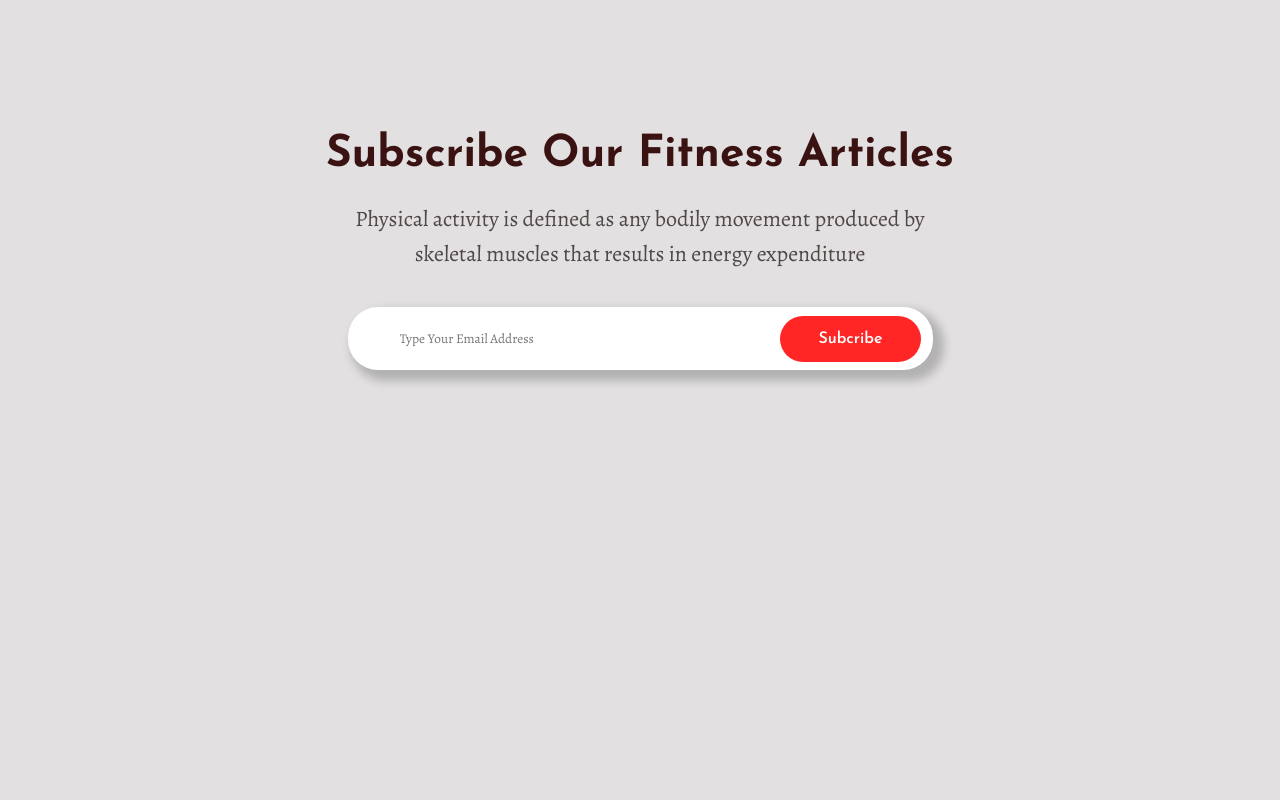
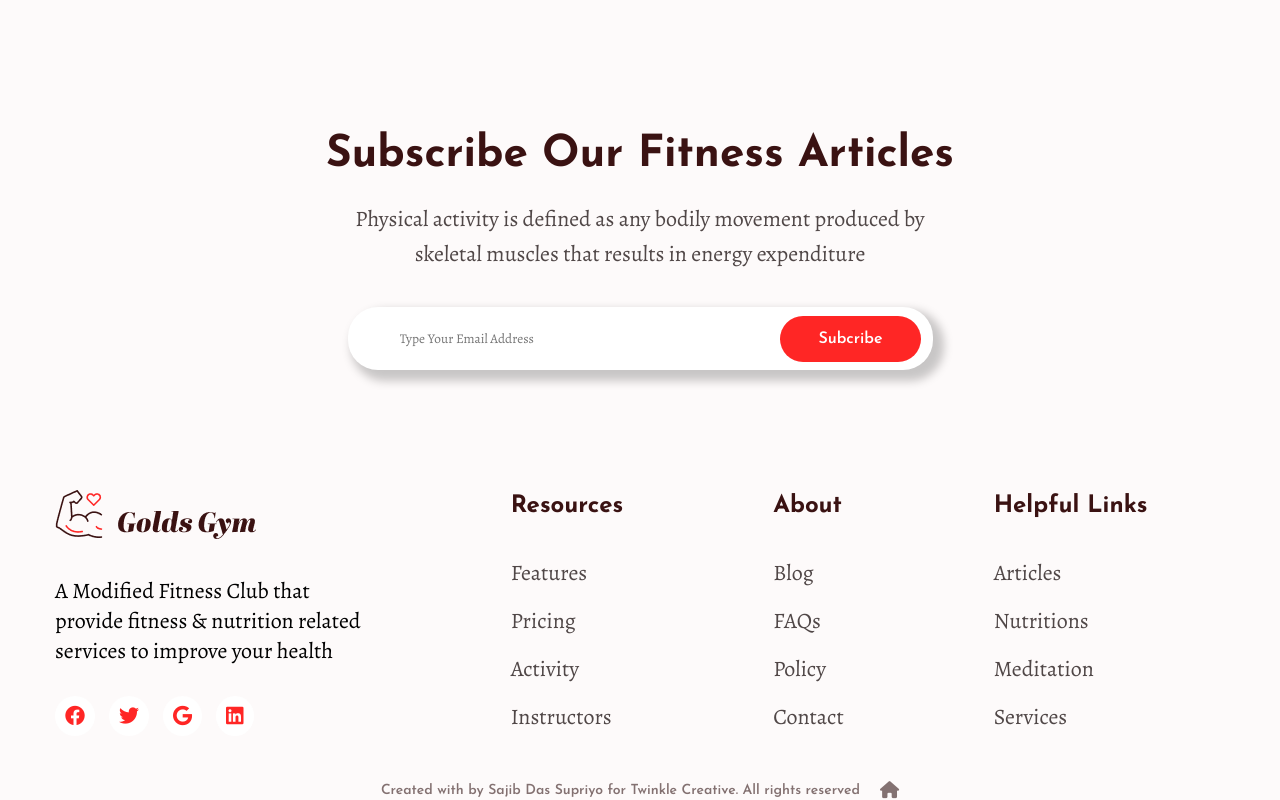
Before and after one commit to sweetkurut/fitness, a plain HTML site: page index.html in a window 1280 px wide. Shown: the part 4995-5795 px from the top of the page. Before the commit the page ends 5385 px from the top, so only its background shows below. Drawn offline with Linux system fonts and the light colour scheme.

Commit message:
finish project

```diff
--- a/assets/sass/include/_footer.sass
+++ b/assets/sass/include/_footer.sass
@@ -0,0 +1,97 @@
+.footer
+  padding-top: 100px
+
+.footer__content
+  display: flex
+  align-items: center
+  gap: 150px
+
+.footer-info
+  display: flex
+  flex-direction: column
+  gap: 30px
+
+.footer__desc
+  .footer__text
+    font-family: $font-main
+    font-size: 22px
+    margin-bottom: 30px
+  .footer-icon
+    display: flex
+    align-items: center
+    gap: 14px
+    .fa-brands
+      padding: 10px 10px
+      background: $white
+      border-radius: 50%
+      color: $red
+      transition: .6s all
+      font-size: 20px
+      &:hover
+        background: $red
+        color: $white
+
+
+
+.footer-logo
+  font-family: $font-jose
+  .footer-nav__logo
+    font-size: 24px
+    color: $dark
+    font-weight: 600
+
+.footer-navs
+  padding-top: 40px
+  display: flex
+  flex-direction: column
+  gap: 18px
+  font-family: $font-main
+  color: #504747
+  font-size: 22px
+
+.footer-sub__info
+  padding-top: 45px
+  // text-align: center
+  font-family: $font-jose
+  color: $gray
+  font-size: 14px
+  display: flex
+  align-items: center
+  justify-content: center
+  gap: 20px
+
+.fa-solid
+  font-size: 17px
+
+@include media(1140px)
+  .footer__content
+    padding: 10px
+    max-width: 100%
+    display: flex
+    // flex-direction:
+    flex-wrap: wrap
+    align-items: center
+    gap: 50px
+  .footer-navs
+    text-align: center
+
+@include media(770px)
+  .footer__content
+    display: flex
+    flex-direction: column
+
+@include media(570px)
+  .footer__content
+    display: flex
+    flex-direction: column
+    align-items: center
+    gap: 35px
+  .footer-icon
+    display: flex
+    justify-content: center
+  .footer-sub__info
+    display: flex
+    flex-direction: column
+    font-size: 13px
+    max-width: 100%
+    justify-content: center
--- a/assets/sass/include/_main.sass
+++ b/assets/sass/include/_main.sass
@@ -83,12 +83,20 @@
     display: none
 
 
+// @include media(768px)
+//   .subTitle
+//     color: $white !important
+//   .main__title
+//     color: $white !important
+//   .main__text
+//     color: $white !important
 
 @include media(480px)
   .main__subtitle
     text-align: center
     .subTitle
       font-size: 20px
+      color: $dark
 
   .main
     padding: 20px
--- a/assets/sass/include/_section.sass
+++ b/assets/sass/include/_section.sass
@@ -74,7 +74,9 @@
     padding: 15px
     margin-left: 200px
 
-
+@include media(768px)
+  .card
+    width: 220px !important
 
 @include media(800px)
   .section__title
--- a/assets/sass/layout/_header.sass
+++ b/assets/sass/layout/_header.sass
@@ -52,6 +52,10 @@
   right: 0
   padding: 20px
 
+@include media(768px)
+  .nav__link
+    color: #fff !important
+
 @include media(560px)
   .hamburger
     display: block
--- a/assets/sass/style.sass
+++ b/assets/sass/style.sass
@@ -12,6 +12,8 @@
 @import layout/header
 @import layout/footer
 
+:root
+  scroll-behavior: smooth
 
 *
   margin: 0
@@ -21,4 +23,4 @@
   list-style: non
 
 body
-  background: #e2e0e0
+  background: #fdfafa
--- a/index.html
+++ b/index.html
@@ -4,6 +4,7 @@
     <meta charset="UTF-8">
     <meta http-equiv="X-UA-Compatible" content="IE=edge">
     <meta name="viewport" content="width=device-width, initial-scale=1.0">
+    <link rel="stylesheet" href="https://cdnjs.cloudflare.com/ajax/libs/font-awesome/6.2.0/css/all.min.css ">
     <link rel="stylesheet" href="assets/css/hamburgers.css">
     <link rel="stylesheet" href="assets/css/style.css">
     <title>Fitness Club</title>
@@ -152,6 +153,34 @@
           <input type="text" id="search" placeholder="Type Your Email Address"><a class="input-btn" href="#">Subcribe</a>
         </label>
       </div>
-    </aside><script src="assets/js/script.js"></script>
+    </aside>
+    <footer class="footer container">
+      <div class="footer__content">
+        <div class="footer-info">
+          <div class="footer-logo"> <img class="footer__logo" src="assets/img/footer-logo.png" alt=""></div>
+          <div class="footer__desc">
+            <p class="footer__text">
+               A Modified Fitness Club that <br> provide fitness & nutrition related <br> services to improve your health</p>
+            <div class="footer-icon"> <a href="#"> <i class="fa-brands fa-facebook"></i></a><a href="#"> <i class="fa-brands fa-twitter"></i></a><a href="#"> <i class="fa-brands fa-google"></i></a><a href="#"> <i class="fa-brands fa-linkedin"></i></a></div>
+          </div>
+        </div>
+        <div class="footer-nav__blog">
+          <div class="footer-logo"> <a class="footer-nav__logo" href="#">Resources</a></div>
+          <div class="footer-navs"><a class="footer__link" href="#">Features</a><a class="footer__link" href="#">Pricing</a><a class="footer__link" href="#">Activity</a><a class="footer__link" href="#">Instructors</a></div>
+        </div>
+        <div class="footer-nav__blog">
+          <div class="footer-logo"> <a class="footer-nav__logo" href="#">About</a></div>
+          <div class="footer-navs"><a class="footer__link" href="#">Blog</a><a class="footer__link" href="#">FAQs</a><a class="footer__link" href="#">Policy</a><a class="footer__link" href="#">Contact</a></div>
+        </div>
+        <div class="footer-nav__blog">
+          <div class="footer-logo"> <a class="footer-nav__logo" href="#">Helpful Links</a></div>
+          <div class="footer-navs"><a class="footer__link" href="#">Articles</a><a class="footer__link" href="#">Nutritions</a><a class="footer__link" href="#">Meditation</a><a class="footer__link" href="#">Services</a></div>
+        </div>
+      </div>
+      <div class="footer-sub__info">
+        <p class="footer-subinfo__text">Created with  by Sajib Das Supriyo for Twinkle Creative. All rights reserved</p>
+        <div class="footer-btn__home"><a href="#top" id="down"> <i class="fa-solid fa-house"></i></a></div>
+      </div>
+    </footer><script src="assets/js/script.js"></script>
   </body>
 </html>
```
Also changed, not shown: assets/css/style.css, assets/img/footer-logo.png (added), 3 other files.
